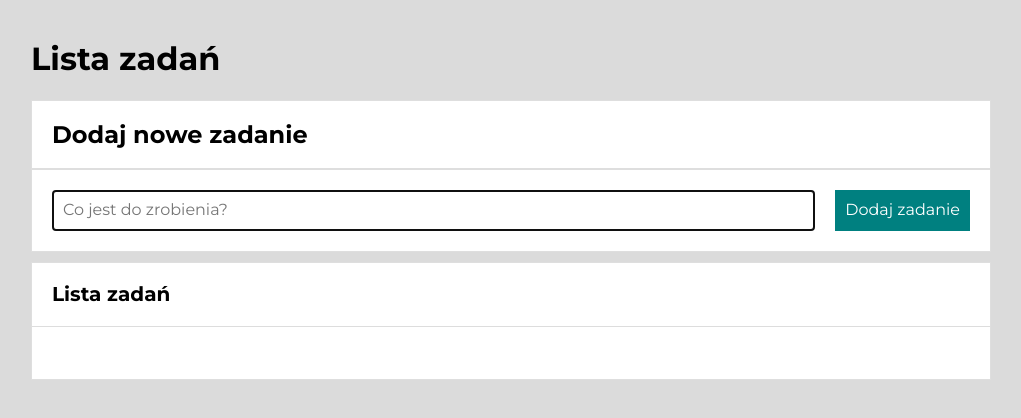
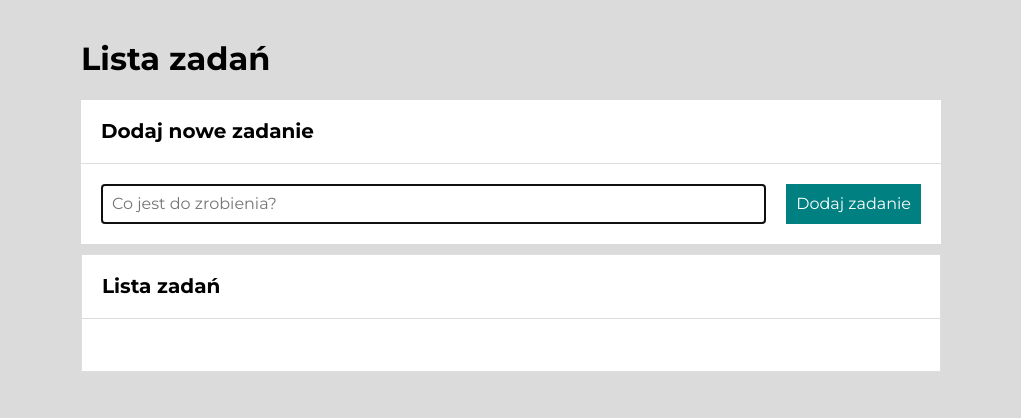
Before and after one commit to Kluzera/to-do-list, a plain HTML site: page index.html in a window 1280 px wide. Shown: the whole page, without its empty margins (129-1150 px from the left). Drawn offline with nearby package versions, Linux system fonts and the light colour scheme.

Commit message:
small styles change

```diff
--- a/css/body.css
+++ b/css/body.css
@@ -9,7 +9,7 @@ html {
 body {
     font-family: 'Montserrat', sans-serif;
     background-color: rgb(219, 219, 219);
-    max-width: 1000px;
+    max-width: 900px;
     margin: auto;
     word-break: break-word;
     padding: 20px;
--- a/css/form.css
+++ b/css/form.css
@@ -1,6 +1,5 @@
 .form {
     padding: 20px;
-    border: 1px solid hsl(0, 0%, 87%);
     display: grid;
     grid-template-columns: 1fr auto;
     grid-gap: 20px;
--- a/css/list.css
+++ b/css/list.css
@@ -1,5 +1,6 @@
 .list__tasks {
     padding: 10px;
+    /* margin: inherit; */
 }
 
 .list__task{
--- a/css/section.css
+++ b/css/section.css
@@ -3,9 +3,10 @@
 }
 
 .section__header {
+    font-size: 20px;
     padding: 20px;
     margin: 0;
-    border: 1px solid hsl(0, 0%, 87%);
+    border-bottom: 1px solid hsl(0, 0%, 87%);
 }
 
 .section--under {
```
